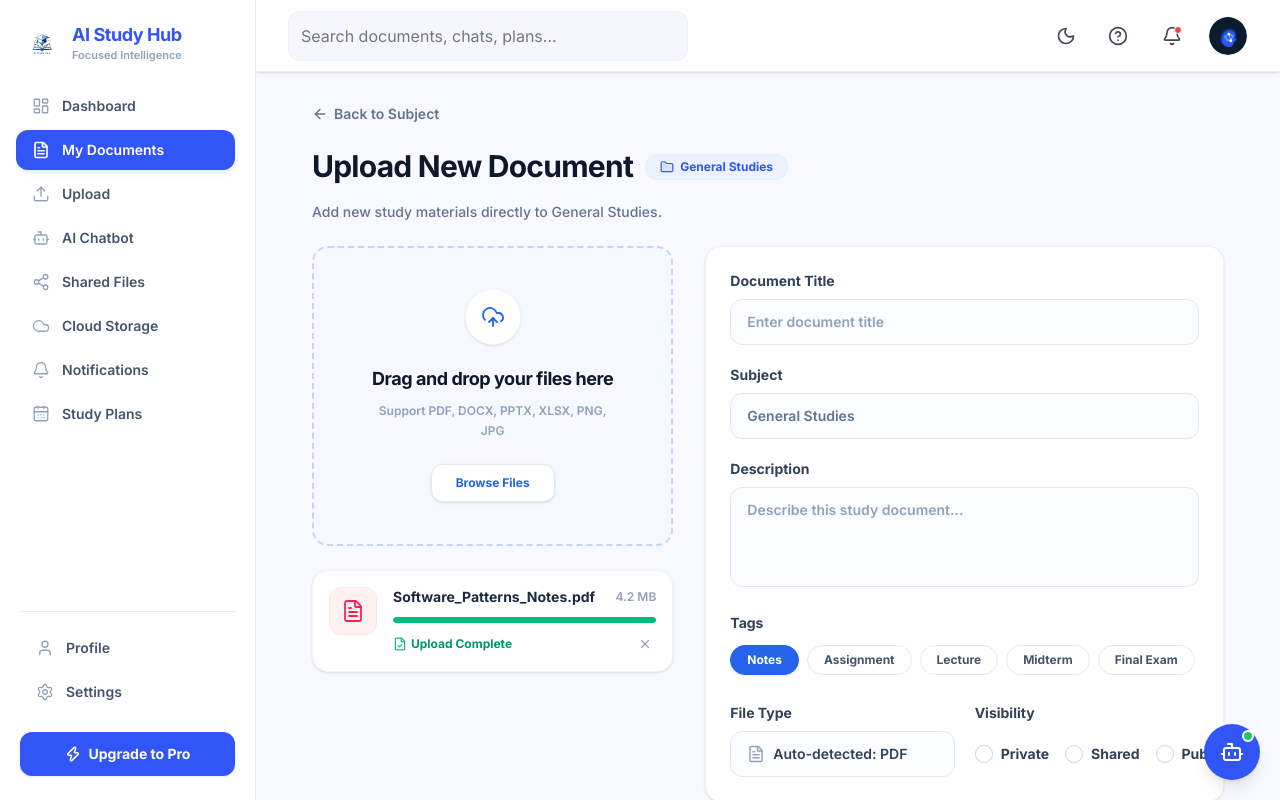
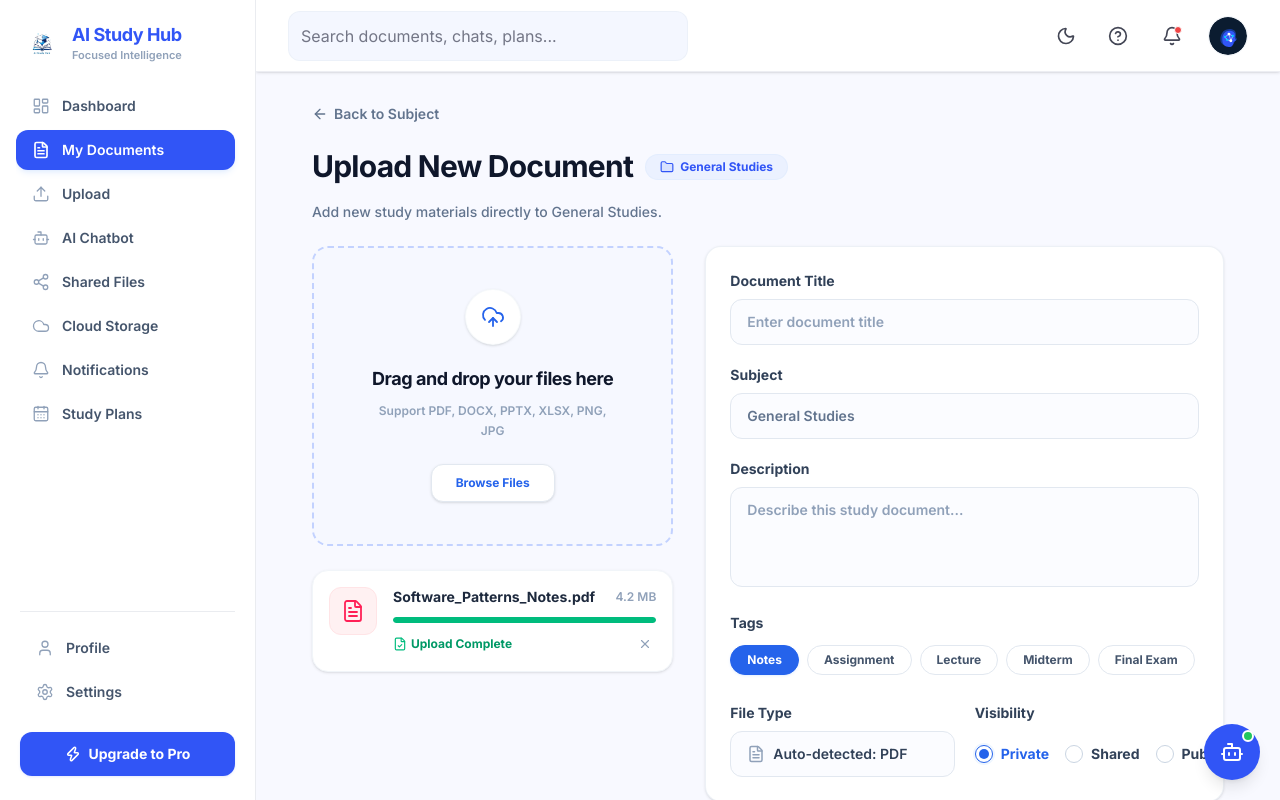
Before and after one commit to huynhduybinh24/SWP391_AIStudyHub, a React (Vite) app in the folder FrontEnd/: page /dashboard/documents/subject/1/upload in a window 1280 px wide. Built offline with nearby package versions, Linux system fonts and the light colour scheme.

Commit message:
feat: implement document upload page with file processing and drag-and-drop support

```diff
--- a/FrontEnd/src/features/documents/pages/UploadSubjectDocumentPage.tsx
+++ b/FrontEnd/src/features/documents/pages/UploadSubjectDocumentPage.tsx
@@ -488,13 +488,22 @@ export function UploadSubjectDocumentPage() {
                       checked={visibility === 'private'}
                       onChange={() => setVisibility('private')}
                       disabled={isProcessing}
-                      className="peer sr-only"
+                      className="sr-only"
                     />
                     <div className="relative flex items-center justify-center">
-                      <div className="h-4.5 w-4.5 rounded-full border border-slate-300 bg-white transition-colors peer-checked:border-[#2563eb] peer-checked:bg-white" />
-                      <div className="absolute h-2.5 w-2.5 rounded-full bg-[#2563eb] opacity-0 peer-checked:opacity-100 transition-opacity" />
+                      <div className={cn(
+                        "h-4.5 w-4.5 rounded-full border bg-white transition-all duration-200",
+                        visibility === 'private' ? "border-[#2563eb] ring-2 ring-blue-50" : "border-slate-300"
+                      )} />
+                      <div className={cn(
+                        "absolute h-2.5 w-2.5 rounded-full bg-[#2563eb] transition-all duration-200 scale-0",
+                        visibility === 'private' && "scale-100"
+                      )} />
                     </div>
-                    <span className="text-sm font-bold text-slate-700">
+                    <span className={cn(
+                      "text-sm font-bold transition-colors duration-200",
+                      visibility === 'private' ? "text-[#2563eb]" : "text-slate-700"
+                    )}>
                       Private
                     </span>
                   </label>
@@ -508,13 +517,22 @@ export function UploadSubjectDocumentPage() {
                       checked={visibility === 'shared'}
                       onChange={() => setVisibility('shared')}
                       disabled={isProcessing}
-                      className="peer sr-only"
+                      className="sr-only"
                     />
                     <div className="relative flex items-center justify-center">
-                      <div className="h-4.5 w-4.5 rounded-full border border-slate-300 bg-white transition-colors peer-checked:border-[#2563eb] peer-checked:bg-white" />
-                      <div className="absolute h-2.5 w-2.5 rounded-full bg-[#2563eb] opacity-0 peer-checked:opacity-100 transition-opacity" />
+                      <div className={cn(
+                        "h-4.5 w-4.5 rounded-full border bg-white transition-all duration-200",
+                        visibility === 'shared' ? "border-[#2563eb] ring-2 ring-blue-50" : "border-slate-300"
+                      )} />
+                      <div className={cn(
+                        "absolute h-2.5 w-2.5 rounded-full bg-[#2563eb] transition-all duration-200 scale-0",
+                        visibility === 'shared' && "scale-100"
+                      )} />
                     </div>
-                    <span className="text-sm font-bold text-slate-700">
+                    <span className={cn(
+                      "text-sm font-bold transition-colors duration-200",
+                      visibility === 'shared' ? "text-[#2563eb]" : "text-slate-700"
+                    )}>
                       Shared
                     </span>
                   </label>
@@ -528,13 +546,22 @@ export function UploadSubjectDocumentPage() {
                       checked={visibility === 'public'}
                       onChange={() => setVisibility('public')}
                       disabled={isProcessing}
-                      className="peer sr-only"
+                      className="sr-only"
                     />
                     <div className="relative flex items-center justify-center">
-                      <div className="h-4.5 w-4.5 rounded-full border border-slate-300 bg-white transition-colors peer-checked:border-[#2563eb] peer-checked:bg-white" />
-                      <div className="absolute h-2.5 w-2.5 rounded-full bg-[#2563eb] opacity-0 peer-checked:opacity-100 transition-opacity" />
+                      <div className={cn(
+                        "h-4.5 w-4.5 rounded-full border bg-white transition-all duration-200",
+                        visibility === 'public' ? "border-[#2563eb] ring-2 ring-blue-50" : "border-slate-300"
+                      )} />
+                      <div className={cn(
+                        "absolute h-2.5 w-2.5 rounded-full bg-[#2563eb] transition-all duration-200 scale-0",
+                        visibility === 'public' && "scale-100"
+                      )} />
                     </div>
-                    <span className="text-sm font-bold text-slate-700">
+                    <span className={cn(
+                      "text-sm font-bold transition-colors duration-200",
+                      visibility === 'public' ? "text-[#2563eb]" : "text-slate-700"
+                    )}>
                       Public
                     </span>
                   </label>
```
